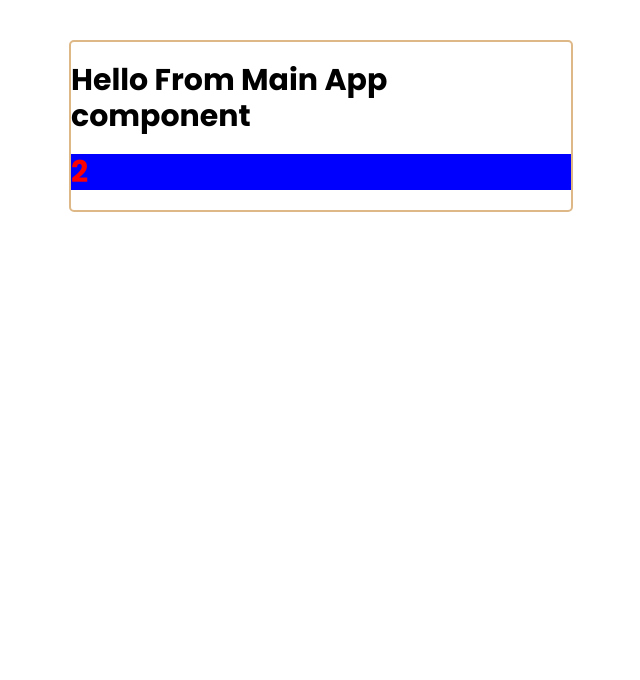
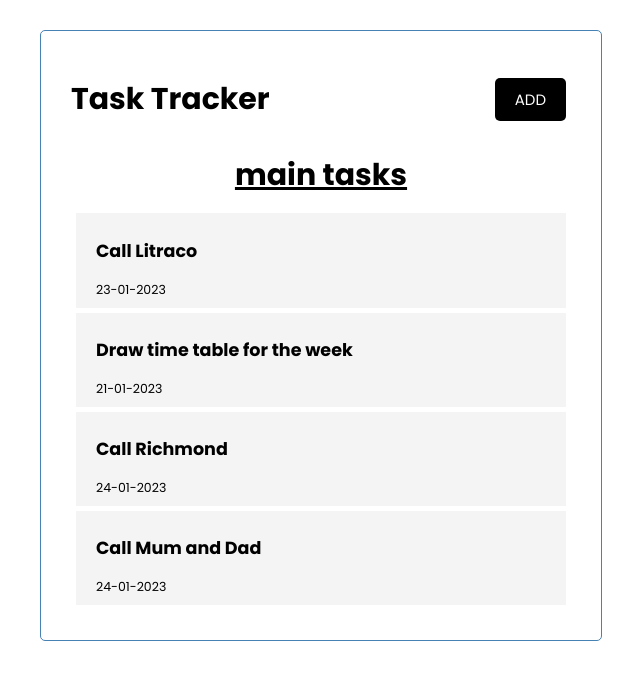
Before and after one commit to kodcapsule/Task-Tracker, a React (Create React App) app: page / in a window 1280 px wide. Shown: the top 680 px of the page, without its empty margins (319-959 px from the left). Built offline with nearby package versions, Linux system fonts and the light colour scheme.

Commit message:
added Tasks and Task components

```diff
--- a/package.json
+++ b/package.json
@@ -8,6 +8,7 @@
     "@testing-library/user-event": "^13.5.0",
     "react": "^18.2.0",
     "react-dom": "^18.2.0",
+    "react-icons": "^4.7.1",
     "react-scripts": "5.0.1",
     "web-vitals": "^2.1.4"
   },
--- a/src/App.js
+++ b/src/App.js
@@ -1,10 +1,40 @@
+import { useState } from "react";
+
 import Header from "./components/Header";
+import Tasks from "./components/Tasks";
 
 function App() {
+  const [tasks, setTasks] = useState([
+    {
+      id: 1,
+      title: "Call Litraco",
+      day: "23-01-2023",
+      reminder: true,
+    },
+    {
+      id: 2,
+      title: "Draw time table for the week",
+      day: "21-01-2023",
+      reminder: true,
+    },
+
+    {
+      id: 3,
+      title: "Call Richmond",
+      day: "24-01-2023",
+      reminder: true,
+    },
+    {
+      id: 4,
+      title: "Call Mum and Dad",
+      day: "24-01-2023",
+      reminder: true,
+    },
+  ]);
   return (
     <div className="container">
-      <h1>Hello From Main App component</h1>
-      <Header title={2} />
+      <Header />
+      <Tasks tasks={tasks} />
     </div>
   );
 }
--- /dev/null
+++ b/src/components/Button.js
@@ -0,0 +1,15 @@
+import React from "react";
+
+const Button = ({ color, text, onClick }) => {
+  return (
+    <button className="btn" style={{ background: color }} onClick={onClick}>
+      {text}
+    </button>
+  );
+};
+
+Button.defaultProps = {
+  color: "yellow",
+  text: "Add",
+};
+export default Button;
--- a/src/components/Header.js
+++ b/src/components/Header.js
@@ -1,23 +1,28 @@
 import PropTypes from "prop-types";
+import Button from "./Button";
 
 const Header = ({ title }) => {
+  const onClick = (e) => {
+    console.log(e);
+  };
   return (
-    <header>
-      <h1 style={hedr}> {title} </h1>
+    <header className="header">
+      <h1> {title} </h1>
+      <Button color="" text="ADD" onClick={onClick} />
     </header>
   );
 };
 
 Header.defaultProps = {
-  title: "Task Tracker Header",
+  title: "Task Tracker",
 };
 
 Header.propTypes = {
   title: PropTypes.string,
 };
 
-const hedr = {
-  color: "red",
-  background: "blue",
-};
+// const hedr = {
+//   color: "red",
+//   background: "blue",
+// };
 export default Header;
--- /dev/null
+++ b/src/components/Task.js
@@ -0,0 +1,12 @@
+import React from "react";
+
+const Task = ({ task }) => {
+  return (
+    <article className="task">
+      <h3>{task.title}</h3>
+      <small>{task.day}</small>
+    </article>
+  );
+};
+
+export default Task;
--- /dev/null
+++ b/src/components/Tasks.js
@@ -0,0 +1,21 @@
+import Task from "./Task";
+
+const Tasks = ({ tasks }) => {
+  return (
+    <main>
+      <h1
+        style={{
+          textAlign: "center",
+          textDecoration: "underline",
+        }}
+      >
+        main tasks
+      </h1>
+      {tasks.map((task) => (
+        <Task task={task} key={task.id} />
+      ))}
+    </main>
+  );
+};
+
+export default Tasks;
--- a/src/index.css
+++ b/src/index.css
@@ -19,8 +19,101 @@ body {
 }
 
 .container {
-  max-width: 50rem;
-  margin: 4rem auto;
-  border: 2px solid burlywood;
-  border-radius: 0.5rem;
+  max-width: 500px;
+  margin: 30px auto;
+  overflow: auto;
+  min-height: 300px;
+  border: 1px solid steelblue;
+  padding: 30px;
+  border-radius: 5px;
 }
+.header {
+  display: flex;
+  justify-content: space-between;
+  align-items: center;
+  margin-bottom: 20px;
+}
+
+.btn {
+  display: inline-block;
+  background: #000;
+  color: #fff;
+  border: none;
+  padding: 10px 20px;
+  margin: 5px;
+  border-radius: 5px;
+  cursor: pointer;
+  text-decoration: none;
+  font-size: 15px;
+  font-family: inherit;
+}
+
+.btn:focus {
+  outline: none;
+}
+
+.btn:active {
+  transform: scale(0.98);
+}
+
+.btn-block {
+  display: block;
+  width: 100%;
+}
+
+.task {
+  background: #f4f4f4;
+  margin: 5px;
+  padding: 10px 20px;
+  cursor: pointer;
+}
+
+.task.reminder {
+  border-left: 5px solid green;
+}
+
+.task h3 {
+  display: flex;
+  align-items: center;
+  justify-content: space-between;
+}
+
+.add-form {
+  margin-bottom: 40px;
+}
+
+.form-control {
+  margin: 20px 0;
+}
+
+.form-control label {
+  display: block;
+}
+
+.form-control input {
+  width: 100%;
+  height: 40px;
+  margin: 5px;
+  padding: 3px 7px;
+  font-size: 17px;
+}
+
+.form-control-check {
+  display: flex;
+  align-items: center;
+  justify-content: space-between;
+}
+
+.form-control-check label {
+  flex: 1;
+}
+
+.form-control-check input {
+  flex: 2;
+  height: 20px;
+}
+
+footer {
+  margin-top: 30px;
+  text-align: center;
+}
```
Also changed, not shown: 1 other file (tests, documents, lock files or other folders).
